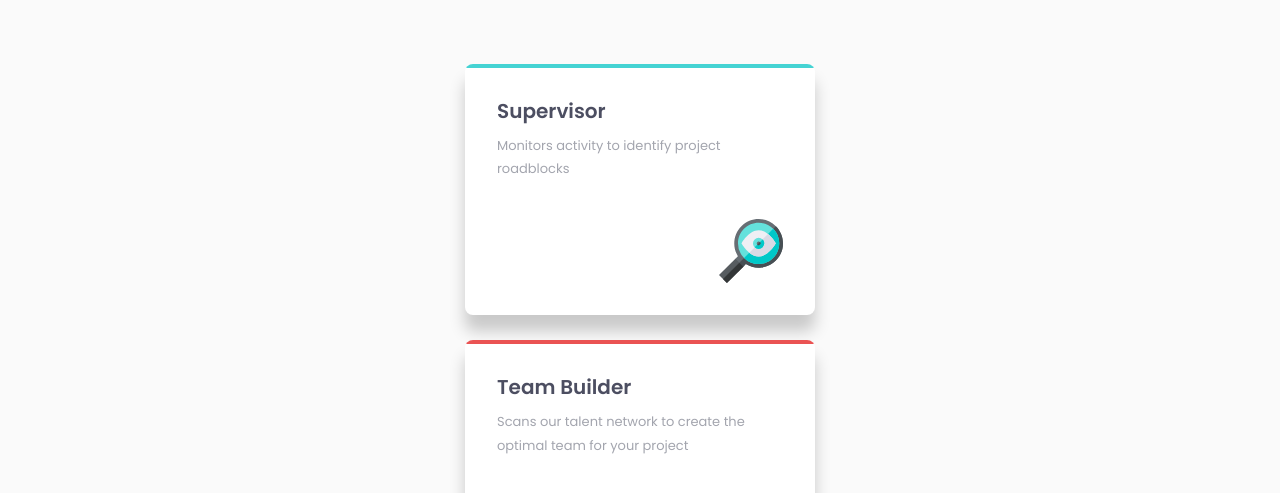
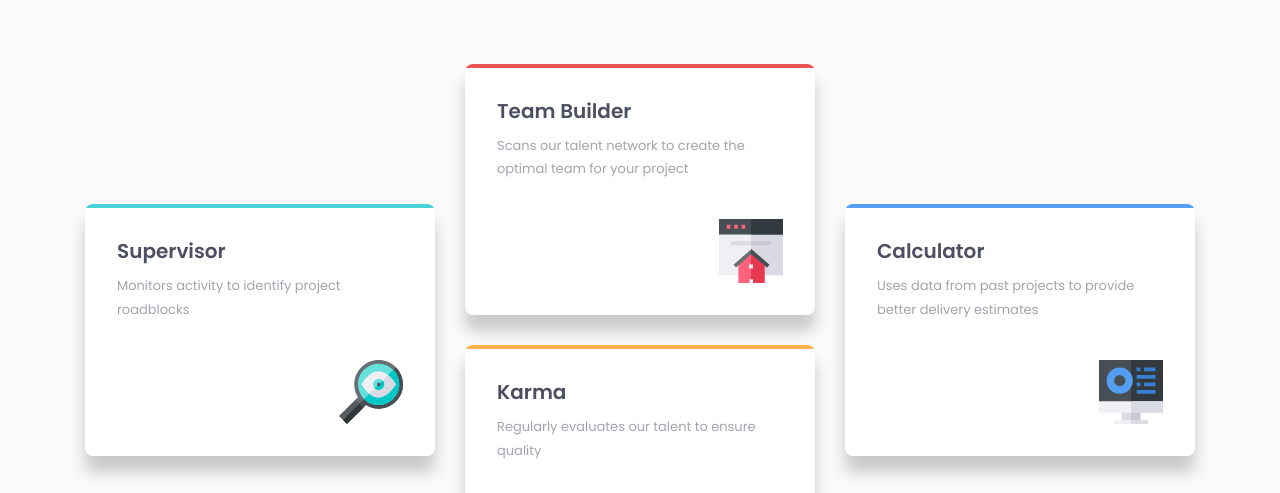
Before and after one commit to lunr-ish/four-card-feature-section, a plain HTML site: page index.html in a window 1280 px wide. Shown: the part 256-749 px from the top of the page. Drawn offline with Linux system fonts and the light colour scheme.

Commit message:
add 3 column grid for desktop screens

```diff
--- a/style.css
+++ b/style.css
@@ -85,6 +85,8 @@ header {
 /* FEATURE CARD */
 
 .features {
+  max-width: 1110px;
+  margin-inline: auto;
   display: grid;
   grid-template-columns: 1fr;
   gap: 1.5625rem;
@@ -167,3 +169,19 @@ header {
     margin-block: 0.5rem 2.4375rem;
   }
 }
+
+@media (min-width: 64rem) {
+  .features {
+    grid-template-columns: repeat(3, 1fr);
+    grid-template-rows: repeat(2, 1fr);
+    gap: 1.875rem;
+  }
+
+  .features-item:is(:first-child, :last-child) {
+    grid-row: 1 / 3;
+  }
+
+  .features-item:last-child {
+    grid-column: 3;
+  }
+}
```
